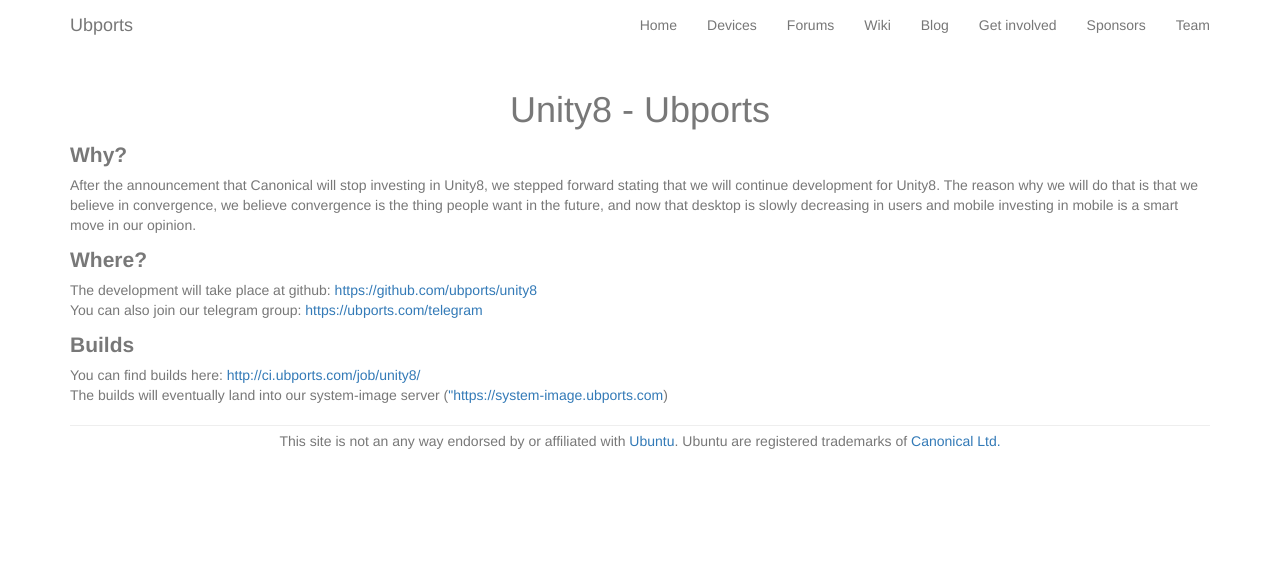
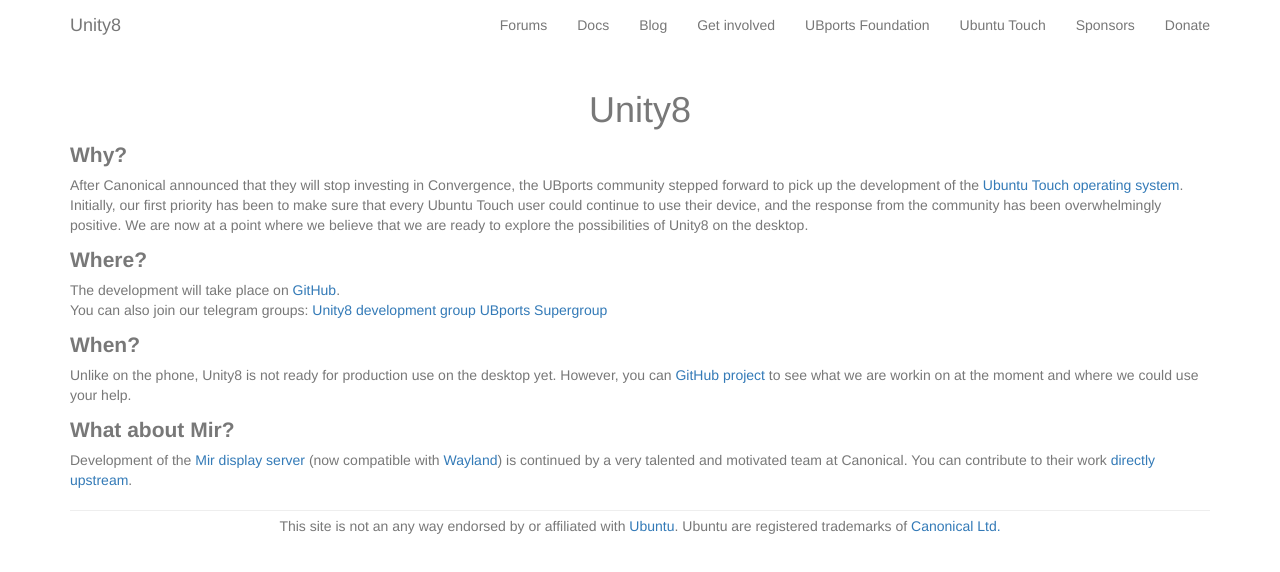
Before and after one commit to ubports/unity8.io, a plain HTML site: page index.html in a window 1280 px wide. Drawn offline with nearby package versions, Linux system fonts and the light colour scheme.

Commit message:
Update some info
Just updated some of the most outdated info. Not a permanent fix, but i think like this it should be fine for now. Once ubuntu-touch.io is live and unity8 development has really taken off, we can get some people with actual writing skills on this job and re-build the website with the same technology ubuntu-touch.io uses. But for now, this should do it. It's just a dev website after all.

```diff
--- a/index.html
+++ b/index.html
@@ -4,47 +4,49 @@
 <head>
     <meta charset="utf-8">
     <link rel="stylesheet" href="https://maxcdn.bootstrapcdn.com/bootstrap/3.3.7/css/bootstrap.min.css" integrity="sha384-BVYiiSIFeK1dGmJRAkycuHAHRg32OmUcww7on3RYdg4Va+PmSTsz/K68vbdEjh4u" crossorigin="anonymous">
-    <title>Unity8 - Ubports project</title>
+    <title>Unity8 - The convergent desktop environment</title>
 </head>
 
 <body style="color: #787878;">
     <nav class="navbar navbar-default" style="background: none; border: none;">
         <div class="container">
-          <a class="navbar-brand" href="#">Ubports</a>
+          <a class="navbar-brand" href="#">Unity8</a>
             <ul class="nav navbar-nav navbar-right">
-                <li><a href="https://ubports.com/">Home</a></li>
-                <li><a href="https://devices.ubports.com/">Devices</a></li>
                 <li><a href="https://forums.ubports.com/">Forums</a></li>
-                <li><a href="https://wiki.ubports.com/">Wiki</a></li>
-                <li><a href="https://blog.ubports.com/">Blog</a></li>
+                <li><a href="https://docs.ubports.com/">Docs</a></li>
+                <li><a href="https://ubports.com/blog/">Blog</a></li>
                 <li><a href="https://ubports.com/get-involved">Get involved</a></li>
+                <li><a href="https://ubports.com/">UBports Foundation</a></li>
+                <li><a href="https://ubuntu-touch.io/">Ubuntu Touch</a></li>
                 <li><a href="https://ubports.com/sponsors">Sponsors</a></li>
-                <li><a href="https://ubports.com/team">Team</a></li>
+                <li><a href="https://ubports.com/donate">Donate</a></li>
             </ul>
         </div>
     </nav>
     <div class="container">
         <center>
-            <h1>Unity8 - Ubports</h1>
+            <h1>Unity8</h1>
         </center>
         <p>
           <div style="font-size: 21px; margin: 0 0 5px 0; font-weight: bold;">Why?</div>
           <div>
-            After the announcement that Canonical will stop investing in Unity8, we stepped
-            forward stating that we will continue development for Unity8. The reason why we
-            will do that is that we  believe in convergence, we believe convergence is the
-            thing people want in the future, and now that desktop is slowly decreasing in
-            users and mobile investing in mobile is a smart move in our opinion.
+            After Canonical announced that they will stop investing in Convergence, the UBports community stepped forward to pick up the development of the <a href="https://ubuntu-touch.io">Ubuntu Touch operating system</a>.
+            Initially, our first priority has been to make sure that every Ubuntu Touch user could continue to use their device, and the response from the community has been overwhelmingly positive.
+            We are now at a point where we believe that we are ready to explore the possibilities of Unity8 on the desktop.
           </div>
           <div style="font-size: 21px; margin: 10px 0 5px 0; font-weight: bold;">Where?</div>
           <div>
-            The development will take place at github: <a href="https://github.com/ubports/unity8">https://github.com/ubports/unity8</a><br />
-            You can also join our telegram group: <a href="https://ubports.com/telegram">https://ubports.com/telegram</a>
+            The development will take place on <a href="https://github.com/ubports/unity8">GitHub</a>.<br />
+            You can also join our telegram groups: <a href="https://t.me/UBports_Unity8">Unity8 development group</a> <a href="https://t.me/ubports">UBports Supergroup</a>
           </div>
-          <div style="font-size: 21px; margin: 10px 0 5px 0; font-weight: bold;">Builds</div>
+          <div style="font-size: 21px; margin: 10px 0 5px 0; font-weight: bold;">When?</div>
           <div>
-            You can find builds here: <a href="http://ci.ubports.com/job/unity8/">http://ci.ubports.com/job/unity8/</a><br />
-            The builds will eventually land into our system-image server (<a href="https://system-image.ubports.com">"https://system-image.ubports.com</a>)
+            Unlike on the phone, Unity8 is not ready for production use on the desktop yet. However, you can <a href="https://github.com/ubports/unity8-desktop-install-tools>install a development preview on Ubuntu 16.04</a> to explore the current status.
+            Visit our <a href="https://github.com/ubports/unity8/projects/1"> GitHub project</a> to see what we are workin on at the moment and where we could use your help.
+          </div>
+          <div style="font-size: 21px; margin: 10px 0 5px 0; font-weight: bold;">What about Mir?</div>
+          <div>
+            Development of the <a href="https://mir-server.io"> Mir display server</a> (now compatible with <a href="https://wayland.freedesktop.org/">Wayland</a>) is continued by a very talented and motivated team at Canonical. You can contribute to their work <a href="https://github.com/MirServer">directly upstream</a>.
           </div>
         </p>
         <hr style="margin-bottom: 5px;"/>
```
